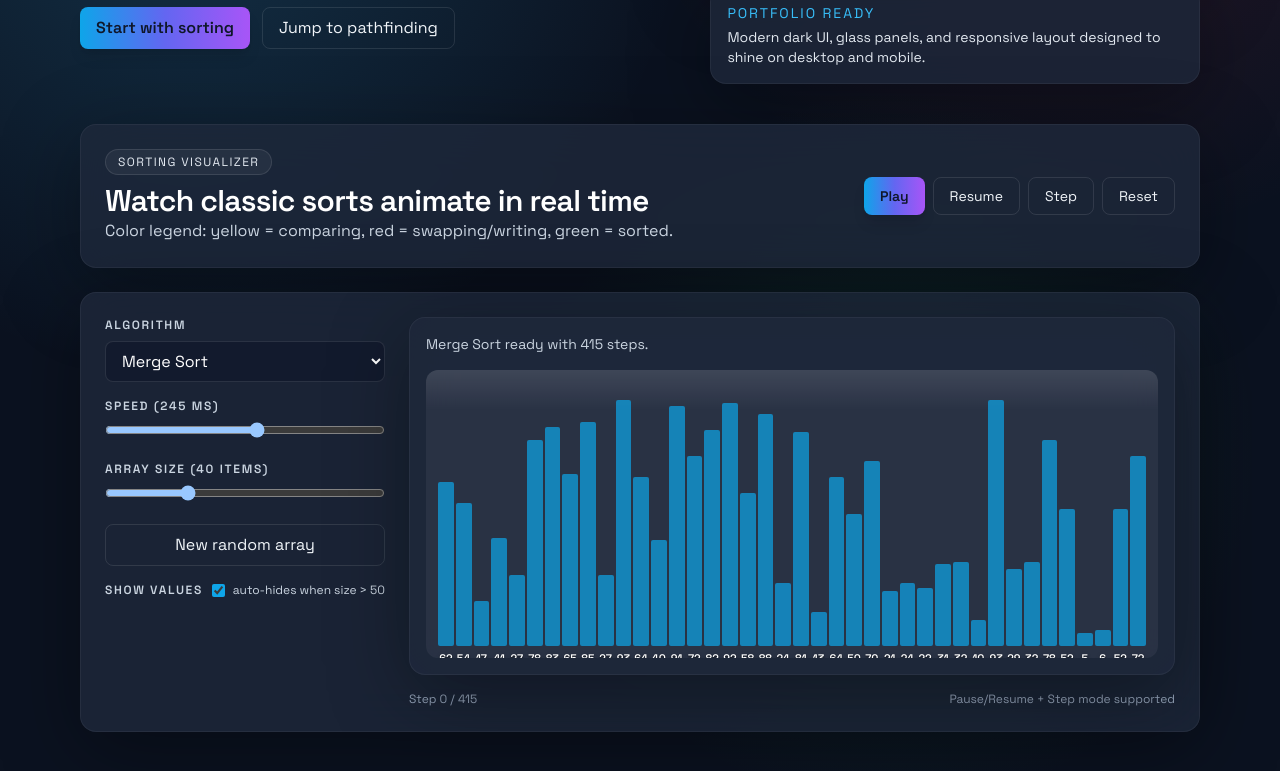
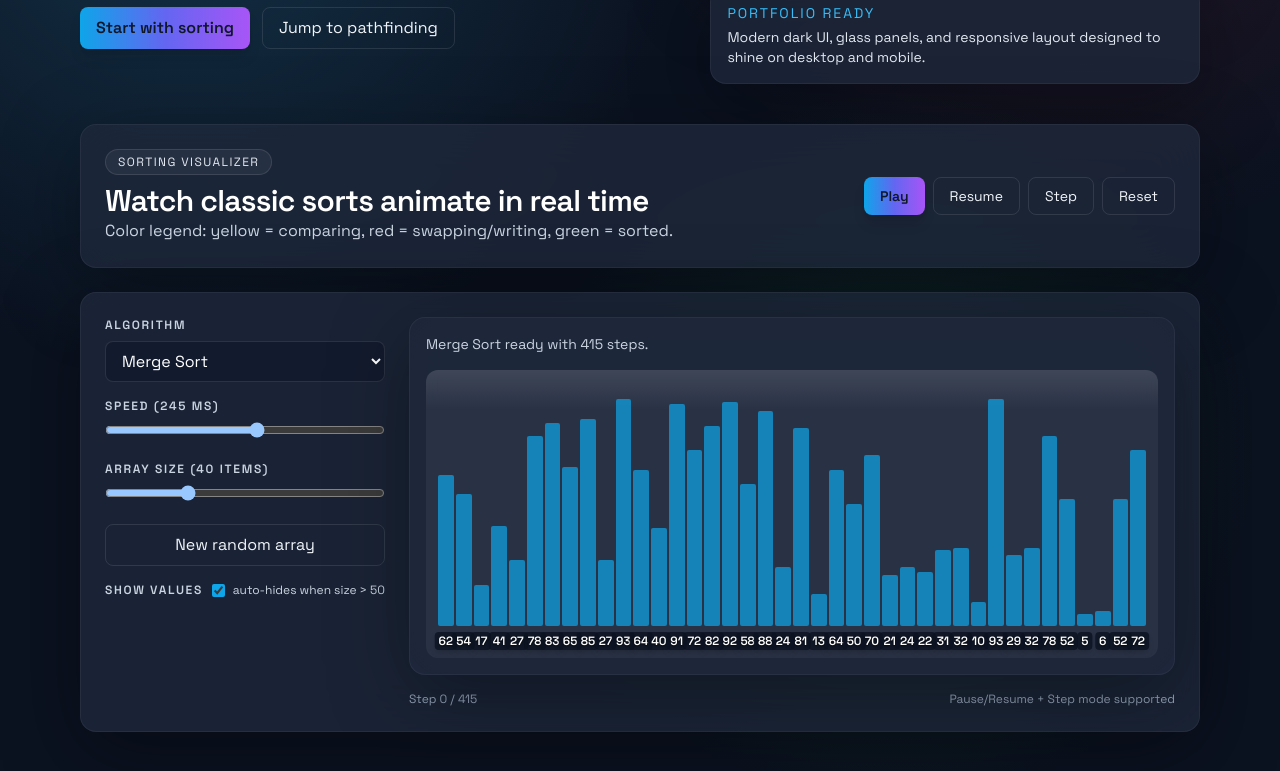
Before and after one commit to chengumani/algo-visualizer-pro, a React (Vite) app: page / in a window 1280 px wide. Shown: the part 355-1126 px from the top of the page. Built offline with nearby package versions, Linux system fonts and the light colour scheme.

Commit message:
Improve bar label visibility with bottom placement and padding

```diff
--- a/src/components/Bar.jsx
+++ b/src/components/Bar.jsx
@@ -19,8 +19,8 @@ const Bar = ({ value, width, state = 'default', showValue }) => {
       />
       {showValue && (
         <span
-          className="absolute -bottom-5 left-1/2 -translate-x-1/2 text-[11px] font-semibold text-white drop-shadow"
-          style={{ textShadow: '0 1px 2px rgba(0,0,0,0.65)' }}
+          className="absolute -bottom-6 left-1/2 -translate-x-1/2 text-[12px] font-semibold text-white px-1 rounded bg-[#0b1220]/80 shadow-md"
+          style={{ textShadow: '0 1px 2px rgba(0,0,0,0.75)' }}
         >
           {value}
         </span>
--- a/src/pages/SortingPage.jsx
+++ b/src/pages/SortingPage.jsx
@@ -259,7 +259,7 @@ const SortingPage = () => {
         <div className="space-y-4">
           <div className="glass-panel p-4 border border-white/5">
             <p className="text-sm text-slate-300 mb-3 min-h-[24px]">{explanation}</p>
-            <div className="relative h-64 md:h-72 flex items-end justify-center bg-white/5 rounded-xl p-3 overflow-hidden">
+            <div className="relative h-64 md:h-72 flex items-end justify-center bg-white/5 rounded-xl p-3 pb-8 overflow-hidden">
               <div className="absolute inset-x-0 top-0 h-10 bg-gradient-to-b from-white/10 to-transparent pointer-events-none" />
               <div className="flex items-end gap-[2px] w-full h-full">
                 {array.map((value, idx) => (
```
